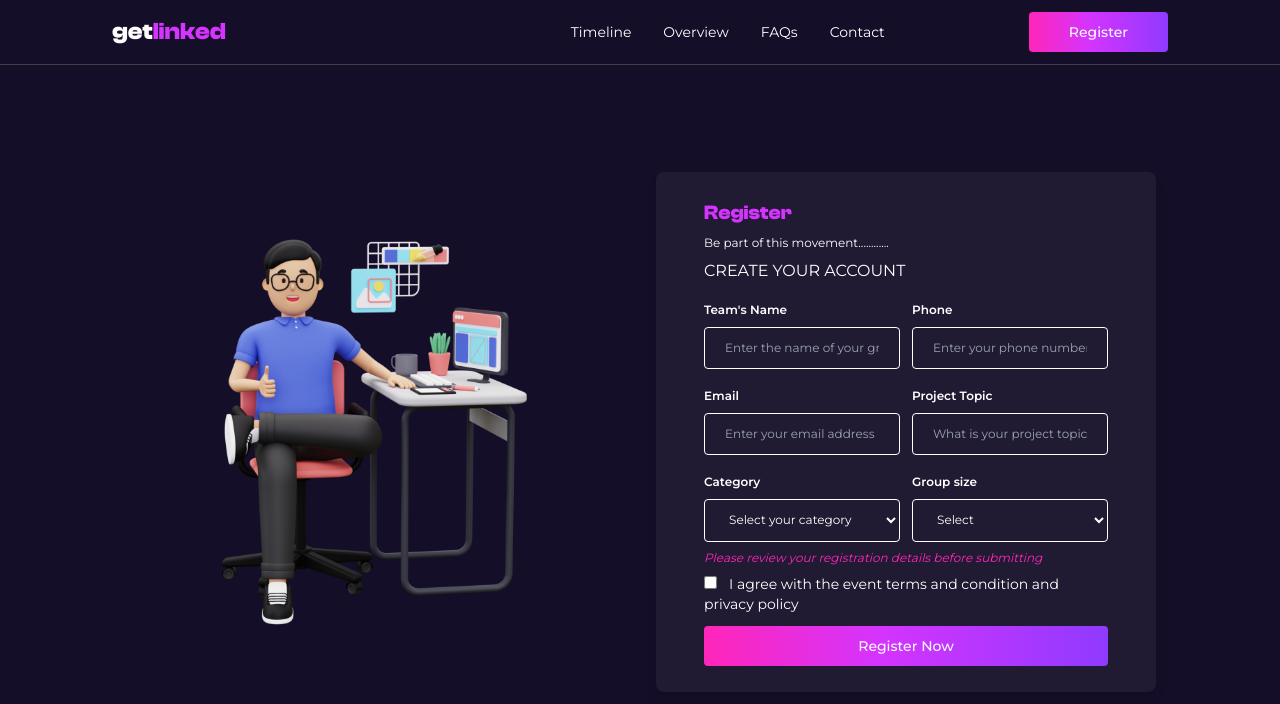
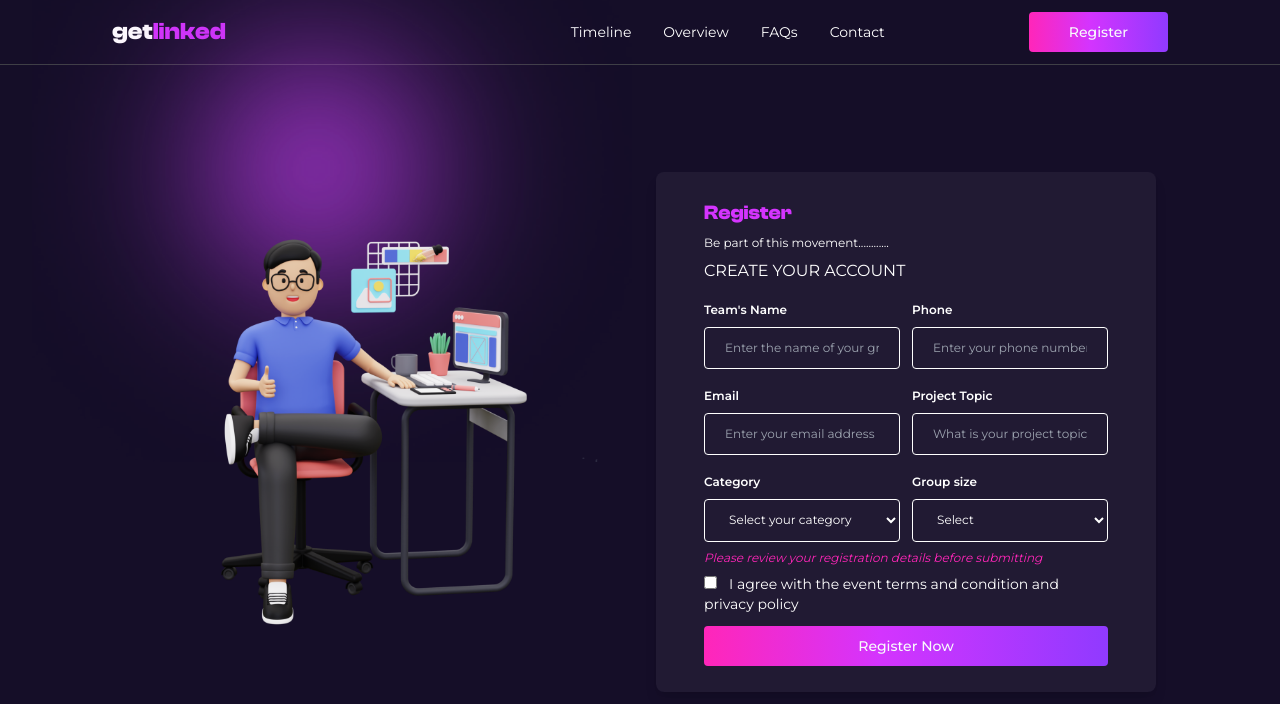
Before and after one commit to NureniJamiu/getlinked-tech-hackathon, a Next.js app: page /register in a window 1280 px wide. Shown: the top 704 px of the page. Built offline with nearby package versions, Linux system fonts and the light colour scheme.

Commit message:
style: add gradient to nav and hero sections

```diff
--- a/src/components/Hero.jsx
+++ b/src/components/Hero.jsx
@@ -7,12 +7,20 @@ import heroImage from "../../public/hero.png";
 import lamp from "../../public/hero-lamp.png";
 import whiteStar from "../../public/star-white.png";
 import grayStar from "../../public/star-gray.png";
+import flare from "../../public/purple-flare.png";
 import Star from "./Star";
 
 const Hero = () => {
   return (
-    <section className="h-[calc(100vh-85px)] md:pl-28 border-b border-zinc-700 overflow-y-hidden">
+    <section className="relative h-[calc(100vh-85px)] md:pl-28 border-b border-zinc-700 overflow-y-hidden">
       <div className="flex flex-col md:flex-row md:items-center">
+        <Image
+          src={flare}
+          alt="flare"
+          width={600}
+          height={600}
+          className="absolute -top-8 -right-8"
+        />
         <div
           className="md:flex-1 text-center md:text-left"
           data-aos="fade-right"
@@ -22,6 +30,7 @@ const Hero = () => {
             <span className="italic font-semibold ">
               Igniting a Revolution in HR Innovation
             </span>
+
             <Image
               src={line}
               alt="line"
--- a/src/components/Navbar.jsx
+++ b/src/components/Navbar.jsx
@@ -6,6 +6,7 @@ import Link from "next/link";
 import Image from "next/image";
 
 import menu from "../../public/Vector.png";
+import flare from "../../public/purple-flare.png";
 
 const Navbar = () => {
   const [toggle, setToggle] = useState(false);
@@ -20,10 +21,17 @@ const Navbar = () => {
   const handleToggle = () => setToggle(!toggle);
   return (
     <nav
-      className="px-10 md:px-20 lg:px-28 py-5 md:py-3 border-b border-zinc-700 mx-auto"
+      className="relative px-10 md:px-20 lg:px-28 py-5 md:py-3 border-b border-zinc-700 mx-auto"
       data-aos="fade-down"
       data-aos-duration="1000"
     >
+      <Image
+        src={flare}
+        alt="flare"
+        width={600}
+        height={600}
+        className="absolute -top-4 left-8"
+      />
       <div className="flex items-center justify-between">
         <Link href="/" className=" font-clash text-xl md:text-2xl">
           get<span className=" text-[#D434FE] ">linked</span>
```
Also changed, not shown: public/flare.png (added), public/purple-flare.png (added).
